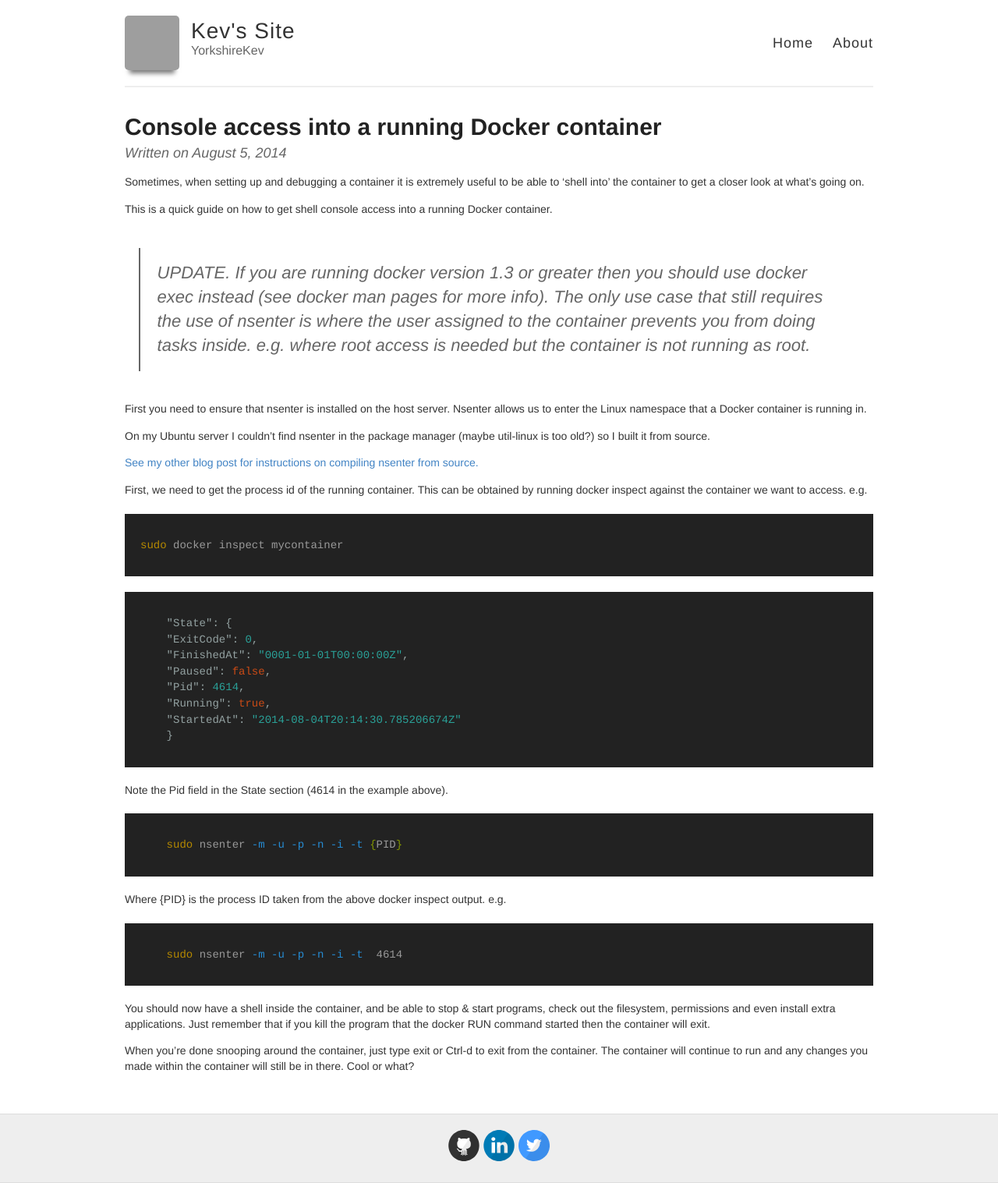
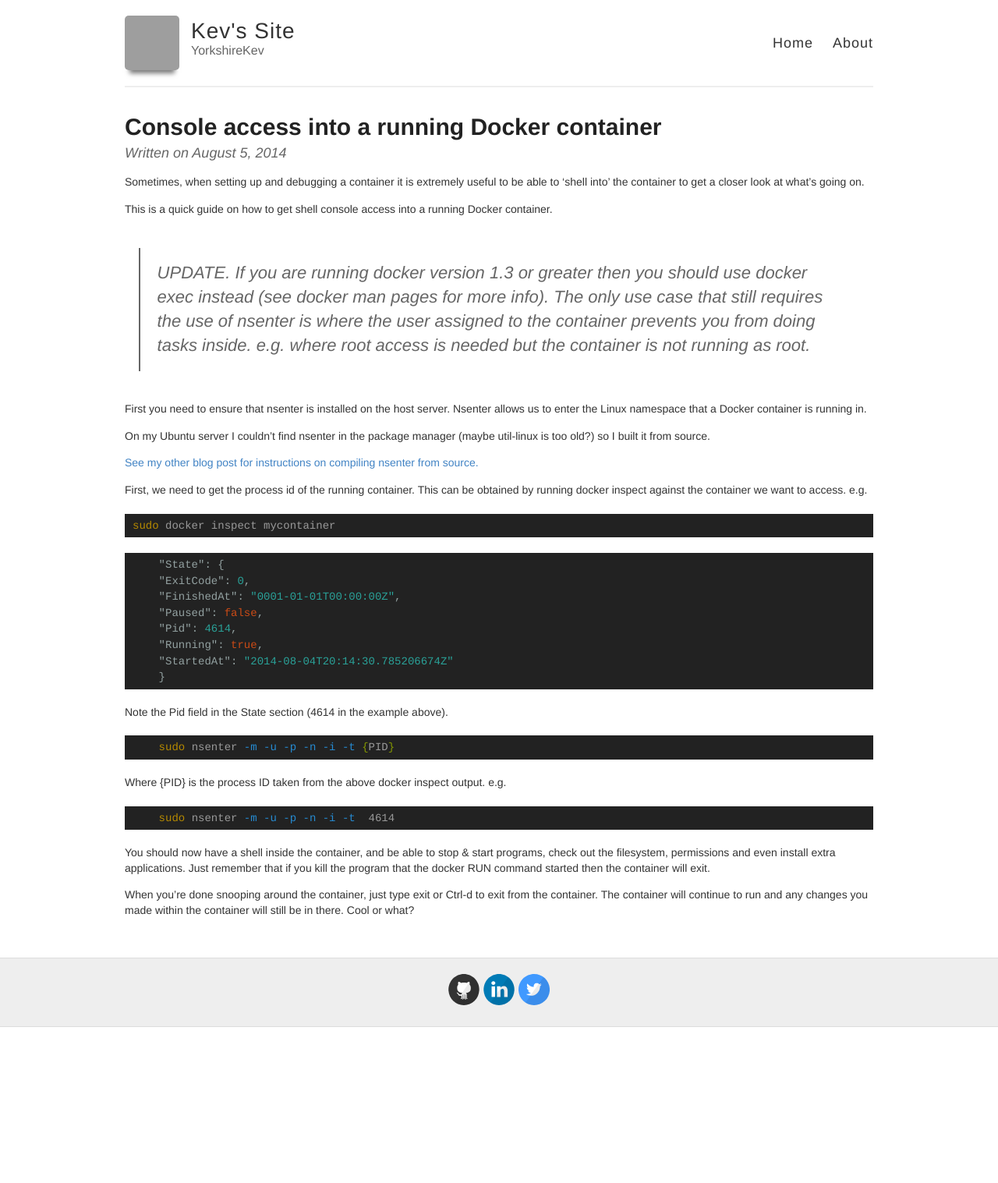
Before and after one commit to YorkshireKev/kevssite.com-jekyll-version, a Jekyll site: the page built from _posts/2014-08-05-console-access-into-a-running-docker-container.md, in a window 1280 px wide. Shown: the whole page at 78% size. Built offline with Jekyll 4.4.1, drawn with Linux system fonts in a browser that asks for light colours; comment, search, counter and statistics services are not loaded; after the commit the page ends 1317 px from its top, so only the background shows below that; grey boxes are pictures that could not be loaded.

Commit message:
Revert "Test to see if rouge and linguist work..."
This reverts commit a2f4998a4ac20e4c9e10a3c72594d6a37134d553.

````diff
--- a/_config.yml
+++ b/_config.yml
@@ -54,7 +54,7 @@
 #
 
 markdown: kramdown
-highlighter: rouge
+highlighter: pygments
 permalink: /:title/
 
 # The release of Jekyll Now that you're using
--- a/_posts/2014-08-05-console-access-into-a-running-docker-container.md
+++ b/_posts/2014-08-05-console-access-into-a-running-docker-container.md
@@ -27,11 +27,11 @@
 
 First, we need to get the process id of the running container. This can be obtained by running docker inspect against the container we want to access. e.g.
 
-``` shell
+{% highlight bash %}
 sudo docker inspect mycontainer
-```
+{% endhighlight %}
 
-``` json
+{% highlight json %}
     "State": {
     "ExitCode": 0,
     "FinishedAt": "0001-01-01T00:00:00Z",
@@ -40,17 +40,17 @@
     "Running": true,
     "StartedAt": "2014-08-04T20:14:30.785206674Z"
     }
-```
+{% endhighlight %}
 
 Note the Pid field in the State section (4614 in the example above).
-```shell
+{% highlight bash %}
     sudo nsenter -m -u -p -n -i -t {PID}
-```
+{% endhighlight %}
 
 Where {PID} is the process ID taken from the above docker inspect output. e.g.
-```shell
+{% highlight bash %}
     sudo nsenter -m -u -p -n -i -t  4614
-```
+{% endhighlight %}
 
 You should now have a shell inside the container, and be able to stop & start programs, check out the filesystem, permissions and even install extra applications. Just remember that if you kill the program that the docker RUN command started then the container will exit.
 
````
